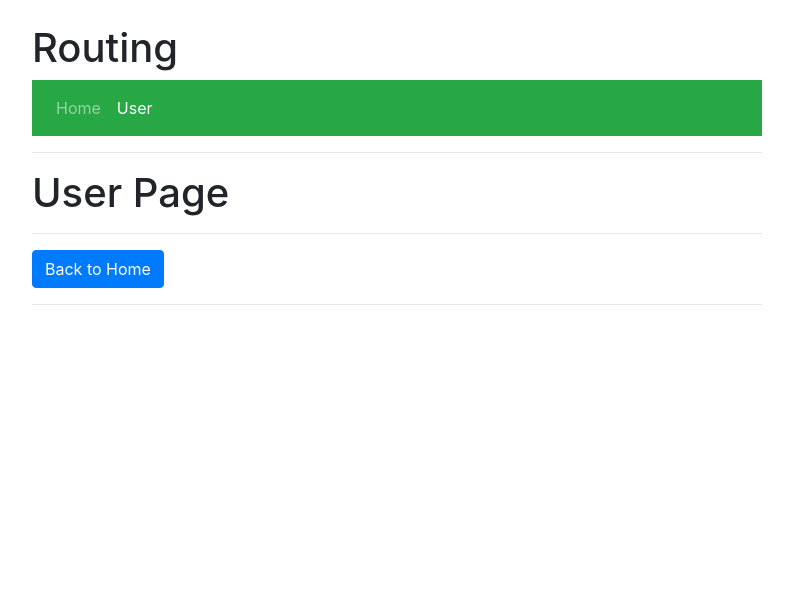
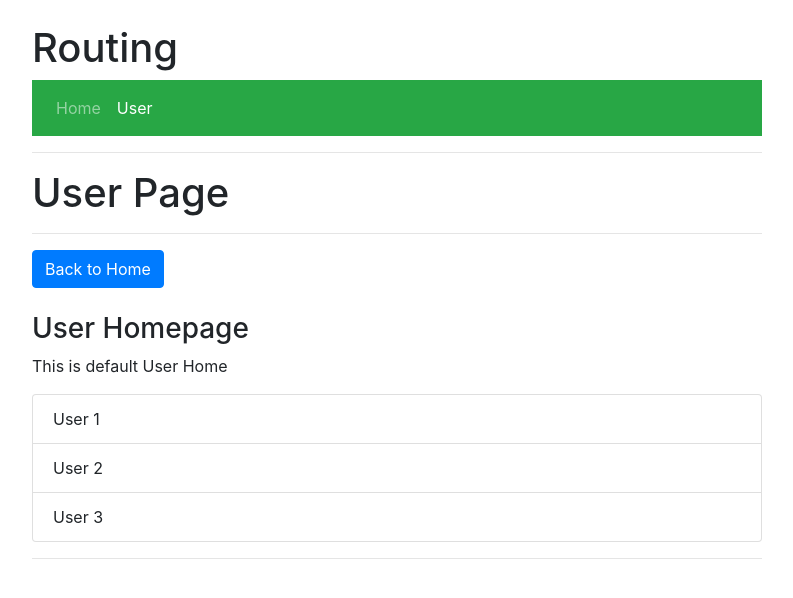
Before and after one commit to fadhluu/vue-router-example, a Vue app: page /user in a window 1280 px wide. Shown: the top 598 px of the page, without its empty margins (243-1036 px from the left). Built offline with nearby package versions, Linux system fonts and the light colour scheme.

Commit message:
add nested route

```diff
--- a/src/components/user/User.vue
+++ b/src/components/user/User.vue
@@ -5,6 +5,7 @@
     <button class="btn btn-primary" @click="navigateToHome">
       Back to Home
     </button>
+    <router-view></router-view>
   </div>
 </template>
 
--- a/src/components/user/UserDetail.vue
+++ b/src/components/user/UserDetail.vue
@@ -0,0 +1,18 @@
+<template>
+  <div class="mt-4">
+    <h3>User Detail</h3>
+    User ID: {{ id }}
+  </div>
+</template>
+
+<script>
+export default {
+  data() {
+    return {
+      id: this.$route.params.id,
+    };
+  },
+};
+</script>
+
+<style></style>
--- /dev/null
+++ b/src/components/user/UserHome.vue
@@ -0,0 +1,35 @@
+<template>
+  <div class="mt-4">
+    <h3>User Homepage</h3>
+    <p>This is default User Home</p>
+    <ul class="list-group">
+      <router-link
+        tag="li"
+        class="list-group-item"
+        style="cursor: pointer;"
+        to="/user/1"
+        >User 1</router-link
+      >
+      <router-link
+        tag="li"
+        class="list-group-item"
+        style="cursor: pointer;"
+        to="/user/2"
+        >User 2</router-link
+      >
+      <router-link
+        tag="li"
+        class="list-group-item"
+        style="cursor: pointer;"
+        to="/user/3"
+        >User 3</router-link
+      >
+    </ul>
+  </div>
+</template>
+
+<script>
+export default {};
+</script>
+
+<style></style>
```
Also changed, not shown: src/routes.js (+12 -1 lines).
